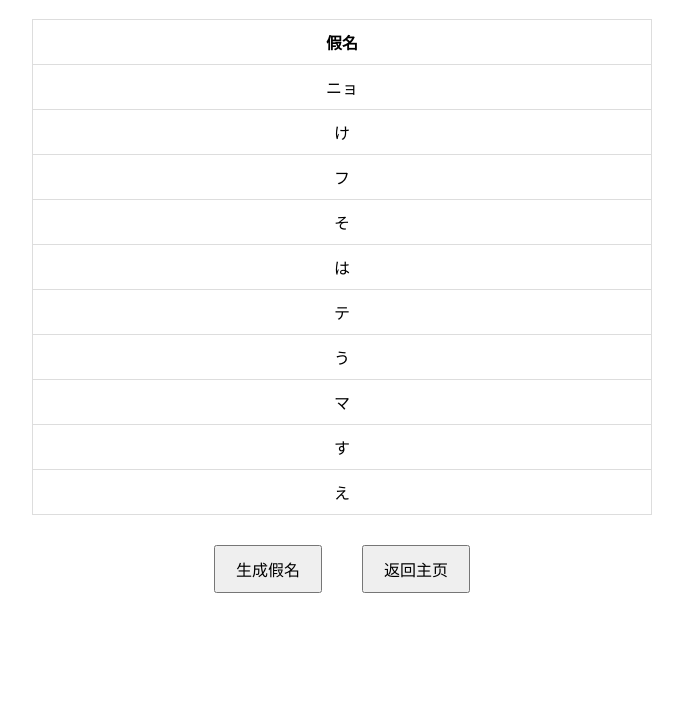
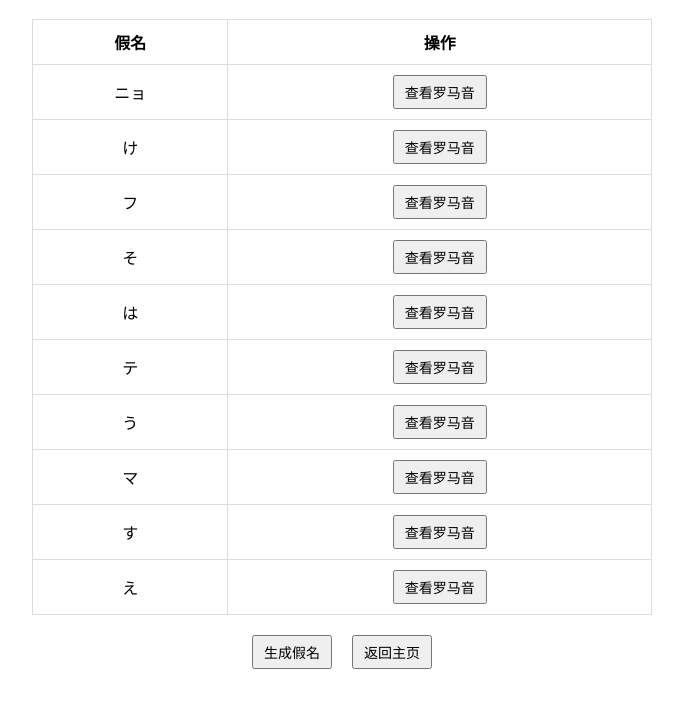
Before and after one commit to fdsfuafasa/worldpeace, a plain HTML site: page materials/read.html in a window 1280 px wide. Both pictures are taken after a click on the button "生成假名". Shown: the part 70-778 px from the top of the page, without its empty margins (298-981 px from the left). Drawn offline with Linux system fonts and the light colour scheme.

Commit message:
罗马音

```diff
--- a/materials/read.html
+++ b/materials/read.html
@@ -1,5 +1,5 @@
 <!DOCTYPE html>
-<html lang="jp">
+<html lang="en">
 <head>
   <meta charset="UTF-8">
   <meta name="viewport" content="width=device-width, initial-scale=1.0">
@@ -24,9 +24,8 @@
     }
 
     button {
-      padding: 10px 20px;
-      margin: 10px;
-      font-size: 16px;
+      padding: 5px 10px;
+      font-size: 14px;
       cursor: pointer;
     }
 
@@ -45,10 +44,11 @@
     <thead>
       <tr>
         <th>假名</th>
+        <th>操作</th>
       </tr>
     </thead>
     <tbody>
-      <tr><td>点击按钮生成假名</td></tr>
+      <tr><td colspan="2">点击按钮生成假名</td></tr>
     </tbody>
   </table>
 
@@ -61,38 +61,60 @@
   </div>
 
   <script>
-    // 日语假名数组（包含平假名和片假名的清音、浊音、拗音）
-    const kanaArray = [
-      // 清音（平假名 + 片假名）
-      "あ", "い", "う", "え", "お", "ア", "イ", "ウ", "エ", "オ",
-      "か", "き", "く", "け", "こ", "カ", "キ", "ク", "ケ", "コ",
-      "さ", "し", "す", "せ", "そ", "サ", "シ", "ス", "セ", "ソ",
-      "た", "ち", "つ", "て", "と", "タ", "チ", "ツ", "テ", "ト",
-      "な", "に", "ぬ", "ね", "の", "ナ", "ニ", "ヌ", "ネ", "ノ",
-      "は", "ひ", "ふ", "へ", "ほ", "ハ", "ヒ", "フ", "ヘ", "ホ",
-      "ま", "み", "む", "め", "も", "マ", "ミ", "ム", "メ", "モ",
-      "や", "ゆ", "よ", "ヤ", "ユ", "ヨ",
-      "ら", "り", "る", "れ", "ろ", "ラ", "リ", "ル", "レ", "ロ",
-      "わ", "を", "ん", "ワ", "ヲ", "ン",
-      // 浊音（平假名 + 片假名）
-      "が", "ぎ", "ぐ", "げ", "ご", "ガ", "ギ", "グ", "ゲ", "ゴ",
-      "ざ", "じ", "ず", "ぜ", "ぞ", "ザ", "ジ", "ズ", "ゼ", "ゾ",
-      "だ", "ぢ", "づ", "で", "ど", "ダ", "ヂ", "ヅ", "デ", "ド",
-      "ば", "び", "ぶ", "べ", "ぼ", "バ", "ビ", "ブ", "ベ", "ボ",
-      "ぱ", "ぴ", "ぷ", "ぺ", "ぽ", "パ", "ピ", "プ", "ペ", "ポ",
-      // 拗音（平假名 + 片假名）
-      "きゃ", "きゅ", "きょ", "キャ", "キュ", "キョ",
-      "しゃ", "しゅ", "しょ", "シャ", "シュ", "ショ",
-      "ちゃ", "ちゅ", "ちょ", "チャ", "チュ", "チョ",
-      "にゃ", "にゅ", "にょ", "ニャ", "ニュ", "ニョ",
-      "ひゃ", "ひゅ", "ひょ", "ヒャ", "ヒュ", "ヒョ",
-      "みゃ", "みゅ", "みょ", "ミャ", "ミュ", "ミョ",
-      "りゃ", "りゅ", "りょ", "リャ", "リュ", "リョ",
-      "ぎゃ", "ぎゅ", "ぎょ", "ギャ", "ギュ", "ギョ",
-      "じゃ", "じゅ", "じょ", "ジャ", "ジュ", "ジョ",
-      "びゃ", "びゅ", "びょ", "ビャ", "ビュ", "ビョ",
-      "ぴゃ", "ぴゅ", "ぴょ", "ピャ", "ピュ", "ピョ"
-    ];
+    // 日语假名与罗马音对应表
+    const kanaToRomaji = {
+      "あ": "a", "い": "i", "う": "u", "え": "e", "お": "o",
+      "ア": "a", "イ": "i", "ウ": "u", "エ": "e", "オ": "o",
+      "か": "ka", "き": "ki", "く": "ku", "け": "ke", "こ": "ko",
+      "カ": "ka", "キ": "ki", "ク": "ku", "ケ": "ke", "コ": "ko",
+      "さ": "sa", "し": "shi", "す": "su", "せ": "se", "そ": "so",
+      "サ": "sa", "シ": "shi", "ス": "su", "セ": "se", "ソ": "so",
+      "た": "ta", "ち": "chi", "つ": "tsu", "て": "te", "と": "to",
+      "タ": "ta", "チ": "chi", "ツ": "tsu", "テ": "te", "ト": "to",
+      "な": "na", "に": "ni", "ぬ": "nu", "ね": "ne", "の": "no",
+      "ナ": "na", "ニ": "ni", "ヌ": "nu", "ネ": "ne", "ノ": "no",
+      "は": "ha", "ひ": "hi", "ふ": "fu", "へ": "he", "ほ": "ho",
+      "ハ": "ha", "ヒ": "hi", "フ": "fu", "ヘ": "he", "ホ": "ho",
+      "ま": "ma", "み": "mi", "む": "mu", "め": "me", "も": "mo",
+      "マ": "ma", "ミ": "mi", "ム": "mu", "メ": "me", "モ": "mo",
+      "や": "ya", "ゆ": "yu", "よ": "yo", "ヤ": "ya", "ユ": "yu", "ヨ": "yo",
+      "ら": "ra", "り": "ri", "る": "ru", "れ": "re", "ろ": "ro",
+      "ラ": "ra", "リ": "ri", "ル": "ru", "レ": "re", "ロ": "ro",
+      "わ": "wa", "を": "wo", "ん": "n",
+      "ワ": "wa", "ヲ": "wo", "ン": "n",
+      "が": "ga", "ぎ": "gi", "ぐ": "gu", "げ": "ge", "ご": "go",
+      "ガ": "ga", "ギ": "gi", "グ": "gu", "ゲ": "ge", "ゴ": "go",
+      "ざ": "za", "じ": "ji", "ず": "zu", "ぜ": "ze", "ぞ": "zo",
+      "ザ": "za", "ジ": "ji", "ズ": "zu", "ゼ": "ze", "ゾ": "zo",
+      "だ": "da", "ぢ": "ji", "づ": "zu", "で": "de", "ど": "do",
+      "ダ": "da", "ヂ": "ji", "ヅ": "zu", "デ": "de", "ド": "do",
+      "ば": "ba", "び": "bi", "ぶ": "bu", "べ": "be", "ぼ": "bo",
+      "バ": "ba", "ビ": "bi", "ブ": "bu", "ベ": "be", "ボ": "bo",
+      "ぱ": "pa", "ぴ": "pi", "ぷ": "pu", "ぺ": "pe", "ぽ": "po",
+      "パ": "pa", "ピ": "pi", "プ": "pu", "ペ": "pe", "ポ": "po",
+      "きゃ": "kya", "きゅ": "kyu", "きょ": "kyo",
+      "キャ": "kya", "キュ": "kyu", "キョ": "kyo",
+      "しゃ": "sha", "しゅ": "shu", "しょ": "sho",
+      "シャ": "sha", "シュ": "shu", "ショ": "sho",
+      "ちゃ": "cha", "ちゅ": "chu", "ちょ": "cho",
+      "チャ": "cha", "チュ": "chu", "チョ": "cho",
+      "にゃ": "nya", "にゅ": "nyu", "にょ": "nyo",
+      "ニャ": "nya", "ニュ": "nyu", "ニョ": "nyo",
+      "ひゃ": "hya", "ひゅ": "hyu", "ひょ": "hyo",
+      "ヒャ": "hya", "ヒュ": "hyu", "ヒョ": "hyo",
+      "みゃ": "mya", "みゅ": "myu", "みょ": "myo",
+      "ミャ": "mya", "ミュ": "myu", "ミョ": "myo",
+      "りゃ": "rya", "りゅ": "ryu", "りょ": "ryo",
+      "リャ": "rya", "リュ": "ryu", "リョ": "ryo",
+      "ぎゃ": "gya", "ぎゅ": "gyu", "ぎょ": "gyo",
+      "ギャ": "gya", "ギュ": "gyu", "ギョ": "gyo",
+      "じゃ": "ja", "じゅ": "ju", "じょ": "jo",
+      "ジャ": "ja", "ジュ": "ju", "ジョ": "jo",
+      "びゃ": "bya", "びゅ": "byu", "びょ": "byo",
+      "ビャ": "bya", "ビュ": "byu", "ビョ": "byo",
+      "ぴゃ": "pya", "ぴゅ": "pyu", "ぴょ": "pyo",
+      "ピャ": "pya", "ピュ": "pyu", "ピョ": "pyo"
+    };
 
     // 返回主页
     const goToHome = () => {
@@ -101,7 +123,7 @@
 
     // 随机生成X个假名并填充表格
     const generateKana = (x = 10) => {
-      const shuffledKana = kanaArray.sort(() => 0.5 - Math.random()); // 随机排序
+      const shuffledKana = Object.keys(kanaToRomaji).sort(() => 0.5 - Math.random()); // 随机排序
       const selectedKana = shuffledKana.slice(0, x); // 选取前X个假名
 
       const tableBody = document.getElementById("kana-table").querySelector("tbody");
@@ -109,9 +131,20 @@
 
       selectedKana.forEach((kana) => {
         const row = document.createElement("tr");
-        const cell = document.createElement("td");
-        cell.textContent = kana;
-        row.appendChild(cell);
+
+        // 假名单元格
+        const kanaCell = document.createElement("td");
+        kanaCell.textContent = kana;
+
+        // 按钮单元格
+        const buttonCell = document.createElement("td");
+        const button = document.createElement("button");
+        button.textContent = "查看罗马音";
+        button.onclick = () => alert(`罗马音: ${kanaToRomaji[kana]}`);
+        buttonCell.appendChild(button);
+
+        row.appendChild(kanaCell);
+        row.appendChild(buttonCell);
         tableBody.appendChild(row);
       });
     };
```
